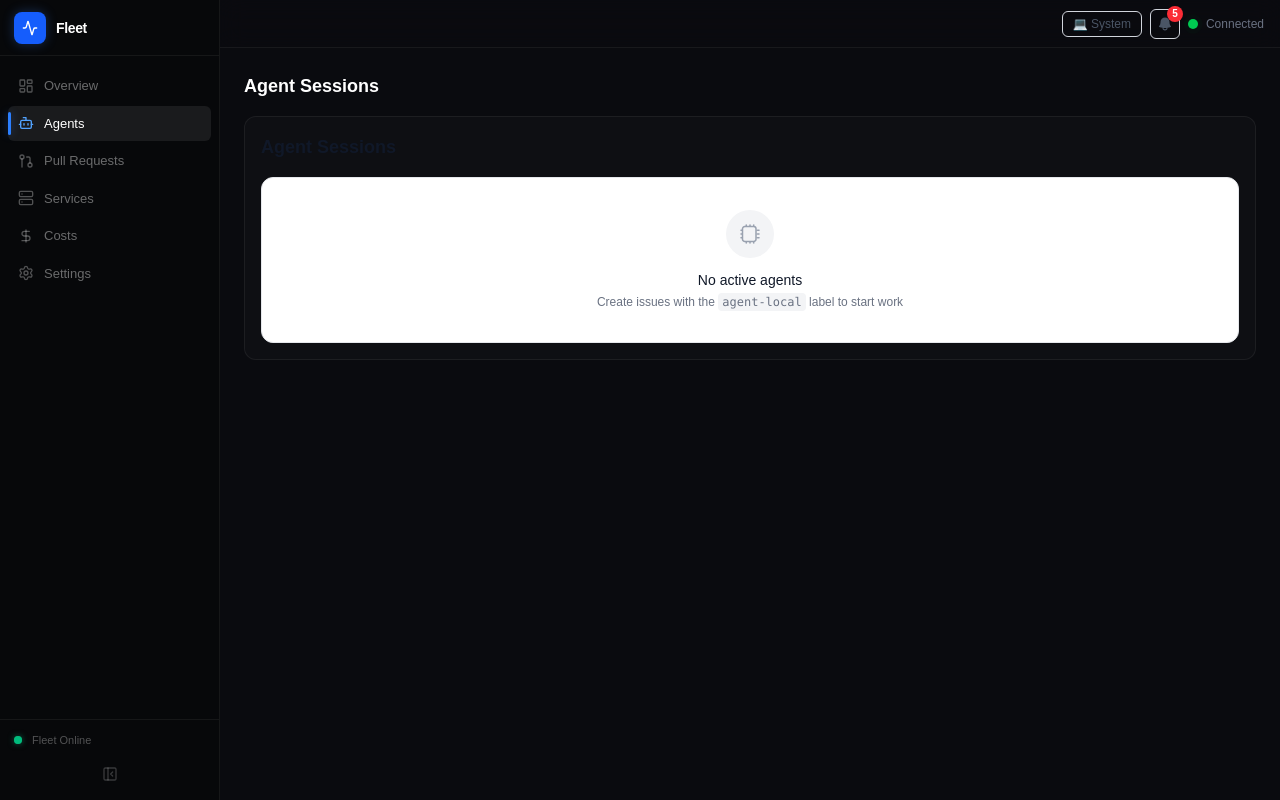
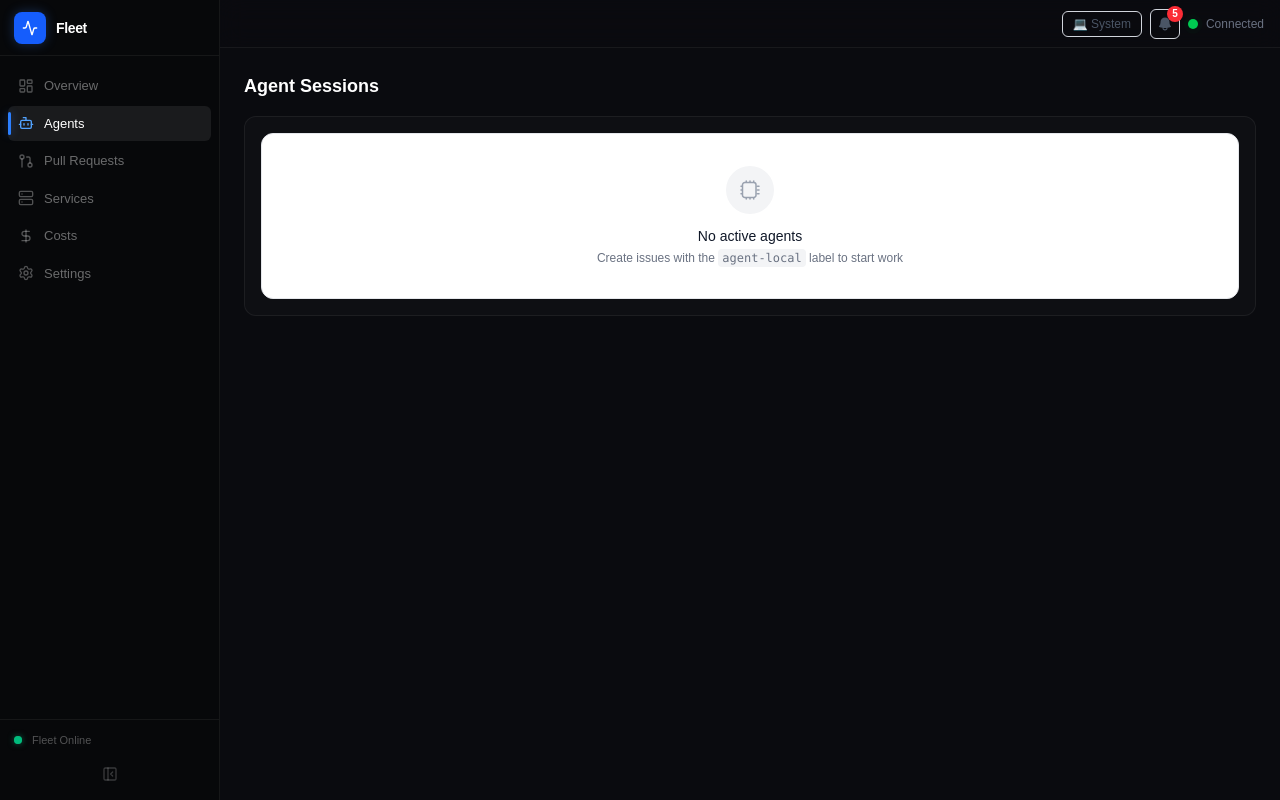
Before and after one commit to sergi-izquierdo/fleet-dashboard, a Next.js app: page /agents in a window 1280 px wide. Built offline with nearby package versions, Linux system fonts and the light colour scheme.

Commit message:
fix: remove duplicate Agent Sessions h2 title from AgentStatusCards (#169)
The component rendered its own "Agent Sessions" h2 heading in all four
render paths (loading, error, empty, and normal), duplicating the title
already provided by the parent page via SectionHeader.

```diff
--- a/src/components/AgentStatusCards.tsx
+++ b/src/components/AgentStatusCards.tsx
@@ -98,9 +98,6 @@ export default function AgentStatusCards() {
   if (isLoading) {
     return (
       <section aria-label="Agent sessions loading">
-        <h2 className="mb-4 text-lg font-semibold text-gray-900 dark:text-gray-100">
-          Agent Sessions
-        </h2>
         <div className="grid grid-cols-1 gap-4 md:grid-cols-2 lg:grid-cols-3 stagger-children">
           {Array.from({ length: 3 }).map((_, i) => (
             <SkeletonCard key={i} />
@@ -113,9 +110,6 @@ export default function AgentStatusCards() {
   if (error && sessions.length === 0) {
     return (
       <section aria-label="Agent sessions">
-        <h2 className="mb-4 text-lg font-semibold text-gray-900 dark:text-gray-100">
-          Agent Sessions
-        </h2>
         <div
           data-testid="sessions-error"
           className="rounded-xl border border-red-500/30 bg-red-500/10 px-4 py-6 text-center text-sm text-red-500 dark:text-red-400"
@@ -130,9 +124,6 @@ export default function AgentStatusCards() {
   if (sessions.length === 0) {
     return (
       <section aria-label="Agent sessions">
-        <h2 className="mb-4 text-lg font-semibold text-gray-900 dark:text-gray-100">
-          Agent Sessions
-        </h2>
         <div data-testid="sessions-empty">
           <EmptyState
             icon={
@@ -152,9 +143,6 @@ export default function AgentStatusCards() {
 
   return (
     <section aria-label="Agent sessions" className="animate-fade-in">
-      <h2 className="mb-4 text-lg font-semibold text-gray-900 dark:text-gray-100">
-        Agent Sessions
-      </h2>
       {error && (
         <div
           data-testid="sessions-warning"
```
